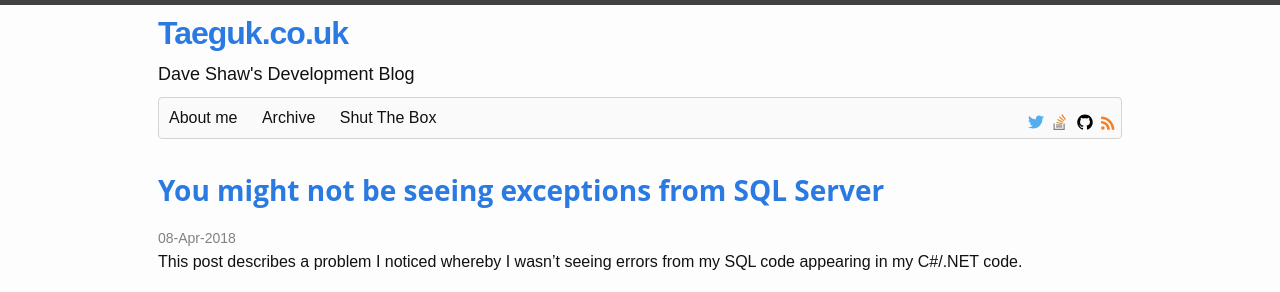
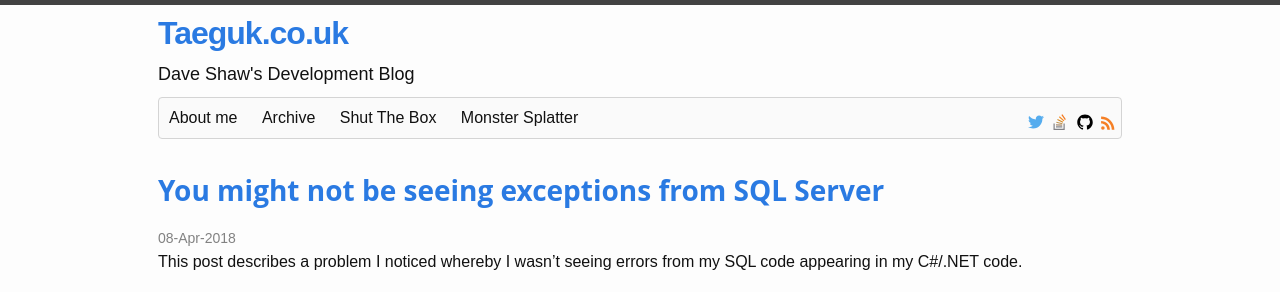
Before and after one commit to xdaDaveShaw/xdaDaveShaw.github.io, a Jekyll site: the page built from index.html, in a window 1280 px wide and 900 px high. Shown: the top 292 px of the window. Built offline with Jekyll 4.4.1, drawn with Linux system fonts in a browser that asks for light colours.

Commit message:
Monster Splatter Link

```diff
--- a/_includes/header.html
+++ b/_includes/header.html
@@ -17,7 +17,9 @@
       <div id="nav-link-panel" class="site-nav-links">
         {% for page in site.pages %} {% if page.title %}
           <a class="page-link" href="{{ page.url | prepend: site.baseurl }}">{{ page.title }}</a>
-          {% endif %} {% endfor %}
+          {% endif %}
+        {% endfor %}
+        <a class="page-link" href="{{site.baseurl}}/MonsterSplatter">Monster Splatter</a>
         {% include social.html %}
       </div>
     </nav>
```
